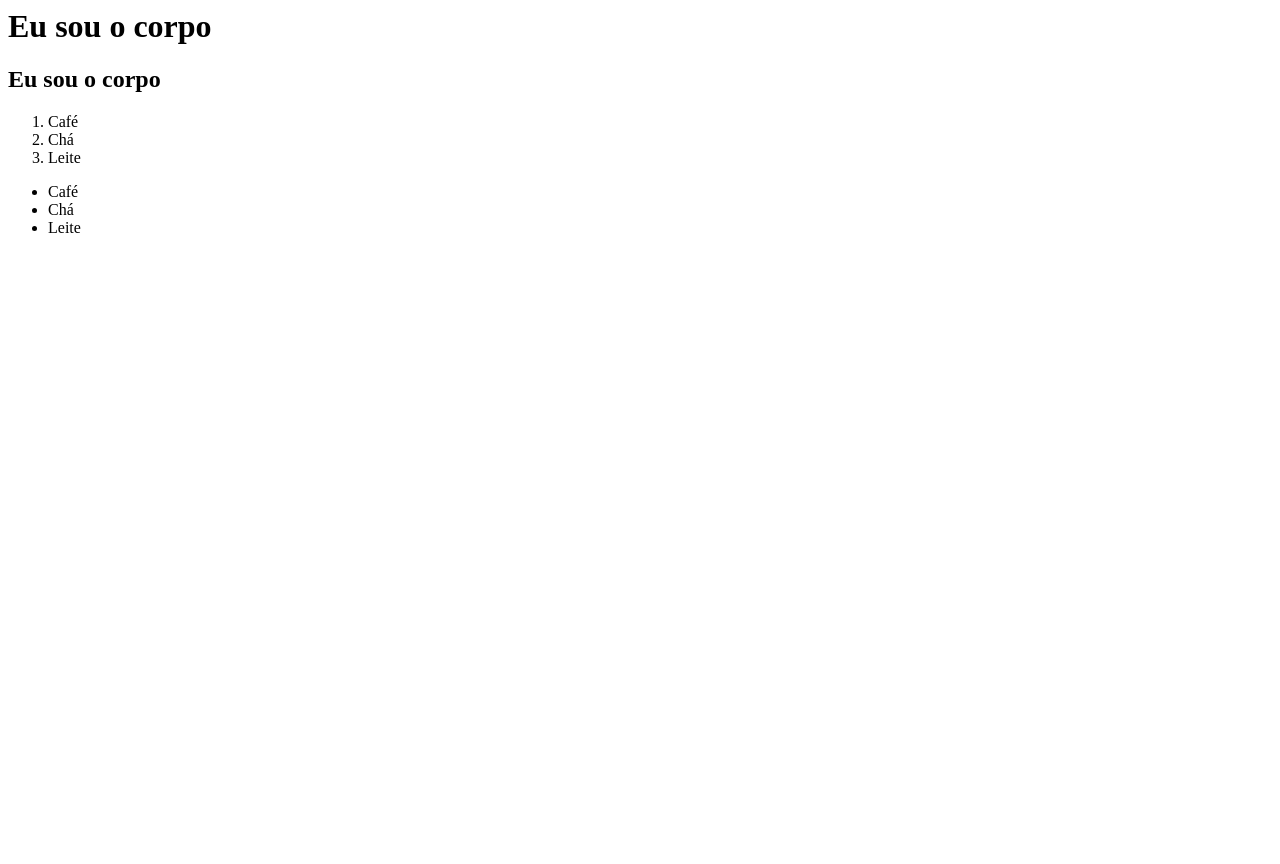
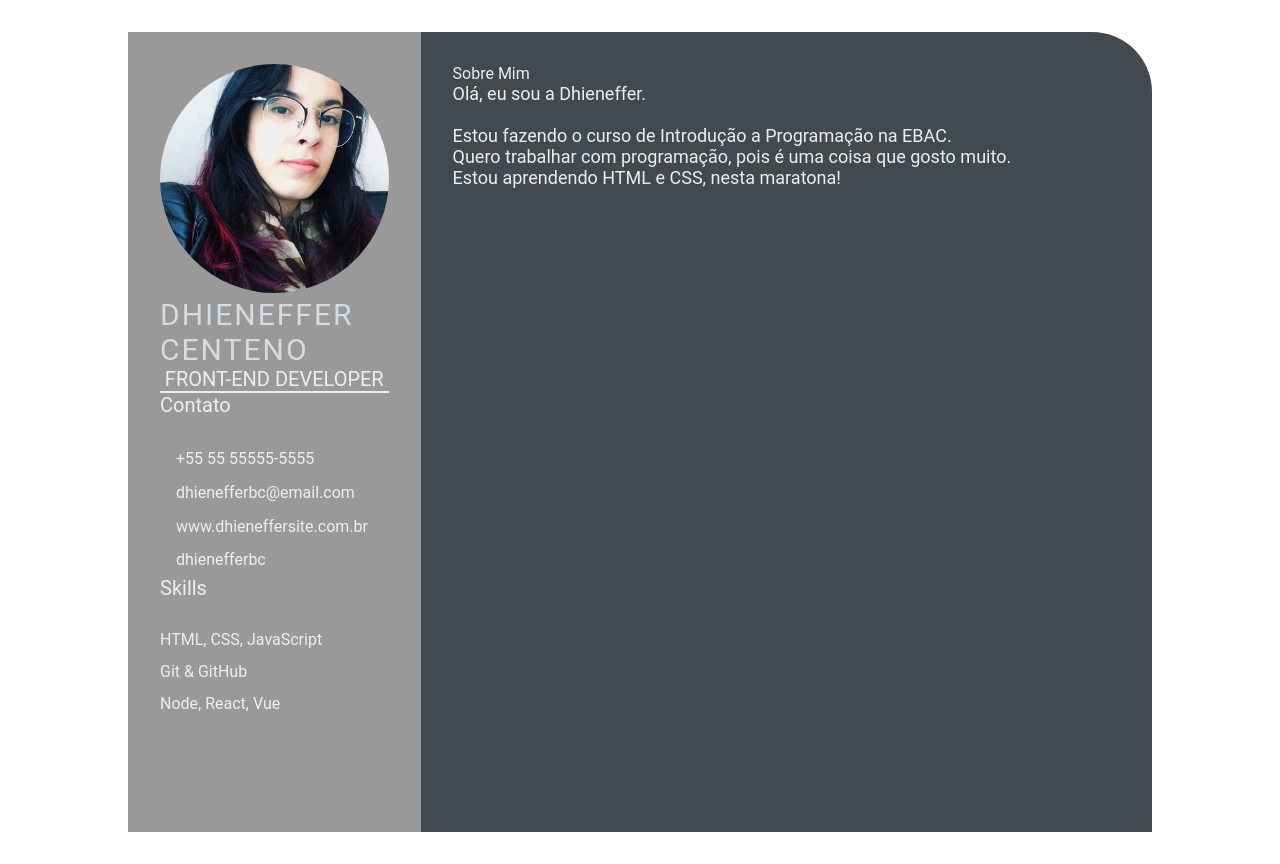
Before and after one commit to dhienefferbc/dhienefferbc.github.io, a plain HTML site: page index.html in a window 1280 px wide. Before the commit the page ends 800 px from the top, so only its background shows below. Drawn offline with Linux system fonts and the light colour scheme.

Commit message:
feature: edit index.html add style.css add img (#2)

```diff
--- a/index.html
+++ b/index.html
@@ -1,21 +1,63 @@
-<html>
+<!DOCTYPE html>
+<html lang="pt-BR">
+
 <head>
-        <title>
-            Olá, eu sou a cabeça!
-        </title>
+    <meta charset="UTF-8">
+    <meta http-equiv="X-UA-Compatible" content="IE=edge">
+    <meta name="viewport" content="width=device-width, initial-scale=1.0">
+    <link rel="stylesheet" href="style.css">
+    <title>Currículo Dhieneffer</title>
 </head>
+
 <body>
-        <h1>Eu sou o corpo</h1>
-        <h2>Eu sou o corpo</h2>
-        <ol>
-            <li>Café</li>
-            <li>Chá</li>
-            <li>Leite</li>
-        </ol>
+    <main class="resume-contents">
+        <section class="left-section">
+            <section class="left-section-contents">
+                <div class="profile">
+                    <img class="profile-image" src="img/profile-image.jpg" alt="profile-image">
+                    <p class="name">Dhieneffer Centeno</p>
+                    <p class="profession">Front-End Developer</p>
+                </div>
+                <div class="contact-info">
+                    <p class="left-title">Contato</p>
                     <ul>
-            <li>Café</li>
-            <li>Chá</li>
-            <li>Leite</li>
+                        <li><i class="fa fa-phone"></i>+55 55 55555-5555</li>
+                        <li><i class="fa fa-envelope"></i>dhienefferbc@email.com</li>
+                        <li><i class="fa fa-globe"></i>www.dhieneffersite.com.br</li>
+                        <li><i class="fa fa-github"></i>dhienefferbc</li>
                     </ul>
+                </div>
+                <div class="skills">
+                    <p class="left-title">Skills</p>
+                    <ul>
+                        <li>
+                            <p>HTML, CSS, JavaScript</p>
+                        </li>
+                        <li>
+                            <p>Git & GitHub</p>
+                        </li>
+                        <li>
+                            <p>Node, React, Vue</p>
+                        </li>
+                    </ul>
+                </div>
+            </section>
+        </section>
+        <section class="right-section">
+            <div class="right-section-contents">
+                <section class="about-gap">
+                    <div class="right-title">Sobre Mim</div>
+                    <p class="about-me-contents">
+                        Olá, eu sou a Dhieneffer. <br>
+                        <br>Estou fazendo o curso de Introdução a Programação na EBAC.
+                        <br>Quero trabalhar com programação, pois é uma coisa que gosto muito.
+                        <br>Estou aprendendo HTML e CSS, nesta maratona!
+                    </p>
+                </section>
+            </div>
+        </section>
+        </section>
+    </main>
 </body>
+
 </html>
--- /dev/null
+++ b/style.css
@@ -0,0 +1,103 @@
+* {
+    margin: 0;
+    padding: 0;
+    box-sizing: border-box;
+    list-style: none;
+    font-family: 'Roboto', sans-serif;
+}
+
+.resume-contents {
+    min-height: 100vh;
+    width: 80%;
+    margin: 2rem auto;
+    display: grid;
+    grid-template-columns: repeat(7, 1fr);
+}
+
+.left-section {
+    grid-column: span 2;
+    height: 100%;
+    background-color: #999999;
+}
+
+.right-section {
+    grid-column: span 5;
+    height: 100%;
+    background-color: #424a50;
+    border-radius: 0px 60px 0px 0px;
+}
+
+.left-section-contents{
+    padding: 2rem 2rem;
+}
+
+.profile {
+    width: 100%;
+    border-bottom: 2px solid #eeeeee;
+}
+
+.profile .profile-image {
+    width: 100%;
+    border-radius: 100%;
+}
+
+.name {
+    color: #D6DBDF;
+    font-size: 30px;
+    letter-spacing: 2px;
+    text-transform: uppercase;
+}
+
+.profession {
+    color: #eeeeee;
+    font-size: 20px;
+    text-transform: uppercase;
+    text-align: center;
+}
+
+/* .contact-info { border-bottom: 2px solid #1B2631; } */
+.left-title {
+    color: #eeeeee;
+    font-size: 20px;
+}
+
+.contact-info ul {
+    padding-top: 1.5rem;
+}
+
+.contact-info ul li,
+.references ul li {
+    padding: .4rem 0;
+    color: #eeeeee;
+}
+
+.contact-info ul li i,
+.references ul li i {
+    padding-right: 1rem;
+    font-size: 18px;
+    color: #eeeeee;
+}
+
+.skills ul {
+    padding-top: 1.5rem;
+}
+.skills ul li p {
+    padding: .4rem 0;
+    color: #eeeeee;
+}
+
+.right-section-contents {
+    padding: 2rem 2rem;
+}
+
+.right-title {
+    color: #eeeeee;
+}
+
+.about-gap {
+    padding-bottom: 2rem;
+}
+.about-me-contents {
+    font-size: 18px;
+    color: #eeeeee;
+}
```
Also changed, not shown: img/profile-image.jpg (added). Lines whose indentation alone changed are shown as unchanged.
